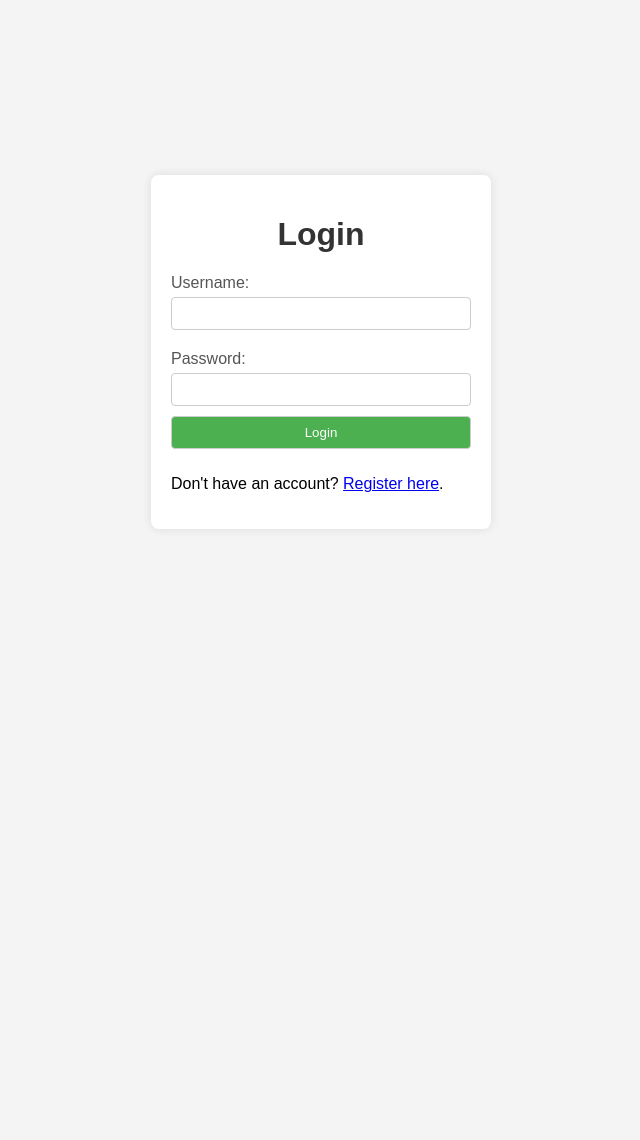
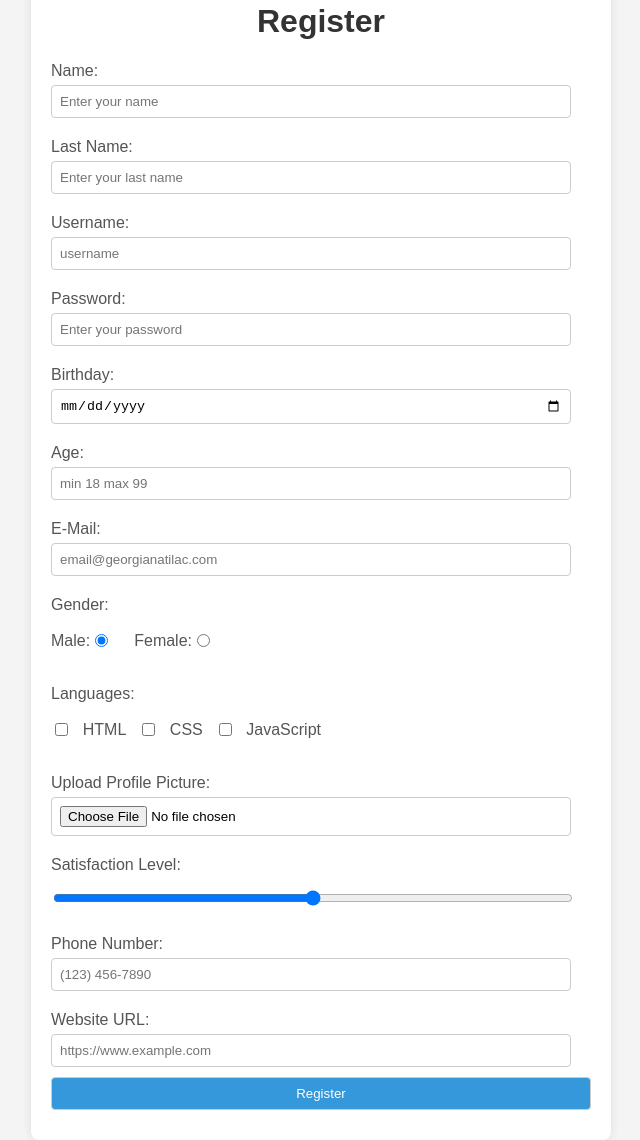
Before and after one commit to danilojm/Interface-Design-Using-CSS-202, a plain HTML site: page index.html in a window 1280 px wide. Shown: the part 48-1188 px from the top of the page, without its empty margins (319-959 px from the left). Before the commit the page ends 800 px from the top, so only its background shows below. Drawn offline with Linux system fonts and the light colour scheme.

Commit message:
exclude de index.html and change the name of register.html to index.html

```diff
--- a/index.html
+++ b/index.html
@@ -4,30 +4,150 @@
     <meta charset="UTF-8" />
     <meta name="viewport" content="width=device-width, initial-scale=1.0" />
 
-    <link rel="stylesheet" href="./css/login_styles.css" />
+    <link rel="stylesheet" href="./css/register_styles.css" />
 
-    <title>User Login</title>
+    <title>User Registration</title>
   </head>
+
   <body>
-    <form action="http://example.com/submit_form" method="post">
-      <h1>Login</h1>
+    <div class="container">
+      <form action="register.php" method="post">
+        <h1>Register</h1>
 
-      <label for="username">Username:</label>
-      <input type="text" id="username" name="username" required />
+        <label for="first_name">Name:</label>
+        <input
+          type="text"
+          id="first_name"
+          name="first_name"
+          placeholder="Enter your name"
+          required
+        />
+        <br />
 
-      <br />
+        <label for="last_name">Last Name:</label>
+        <input
+          type="text"
+          id="last_name"
+          name="last_name"
+          placeholder="Enter your last name"
+          required
+        />
+        <br />
 
-      <label for="password">Password:</label>
-      <input type="password" id="password" name="password" required />
+        <label for="username">Username:</label>
+        <input
+          type="text"
+          id="username"
+          name="username"
+          placeholder="username"
+          required
+        />
+        <br />
 
-      <br />
+        <label for="password">Password:</label>
+        <input
+          type="password"
+          id="password"
+          name="password"
+          placeholder="Enter your password"
+          required
+        />
+        <br />
 
-      <input type="submit" value="Login" />
-      <br />
+        <label for="birthday">Birthday:</label>
+        <input type="date" id="birthday" name="birthday" required />
+        <br />
 
-      <p>
-        Don't have an account? <a href="./register.html">Register here</a>.
-      </p>
-    </form>
+        <label for="age">Age:</label>
+        <input
+          type="number"
+          id="age"
+          name="age"
+          min="18"
+          max="99"
+          step="1"
+          placeholder="min 18 max 99"
+          required
+        />
+        <br />
+
+        <label for="email">E-Mail:</label>
+        <input
+          type="email"
+          id="email"
+          name="email"
+          placeholder="email@georgianatilac.com"
+          required
+        />
+        <br />
+
+        <label for="gender">Gender:</label>
+        <div class="radio-buttons">
+          <div class="radio-male">
+            <label for="male">Male:</label>
+            <input type="radio" id="male" name="gender" required checked />
+          </div>
+          <div class="radio-female">
+            <label for="female">Female:</label>
+            <input type="radio" id="female" name="gender" required />
+          </div>
+        </div>
+        <br />
+
+        <label for="languages">Languages:</label>
+        <div class="checkbox-languages">
+          <input type="checkbox" id="html" name="languages[]" value="HTML" />
+          <label for="html">HTML</label>
+
+          <input type="checkbox" id="css" name="languages[]" value="CSS" />
+          <label for="css">CSS</label>
+
+          <input
+            type="checkbox"
+            id="javascript"
+            name="languages[]"
+            value="JavaScript"
+          />
+          <label for="javascript">JavaScript</label>
+        </div>
+        <br />
+
+        <label for="upload">Upload Profile Picture:</label>
+        <input type="file" id="upload" name="upload" required />
+        <br />
+
+        <label for="satisfaction">Satisfaction Level:</label>
+        <input
+          type="range"
+          id="satisfaction"
+          name="satisfaction"
+          min="0"
+          max="10"
+          required
+        />
+        <br />
+
+        <label for="phone">Phone Number:</label>
+        <input
+          type="text"
+          id="phone"
+          name="phone"
+          pattern="\(\d{3}\) \d{3}-\d{4}"
+          placeholder="(123) 456-7890"
+        />
+        <br />
+
+        <label for="website">Website URL:</label>
+        <input
+          type="url"
+          id="website"
+          name="website"
+          placeholder="https://www.example.com"
+        />
+        <br />
+
+        <input type="submit" value="Register" />
+      </form>
+    </div>
   </body>
 </html>
```
Also changed, not shown: register.html (deleted, +0 -142 lines).
